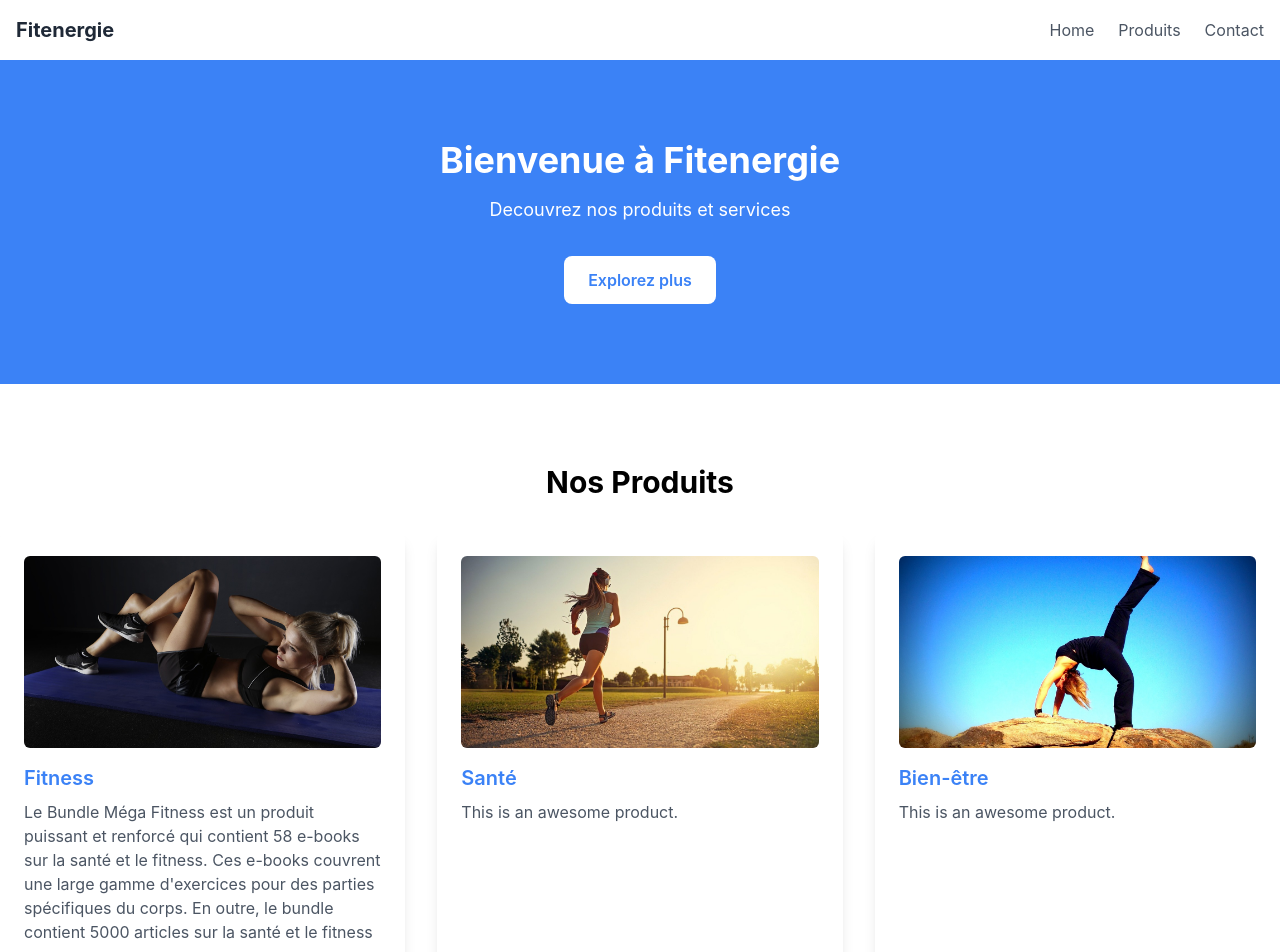
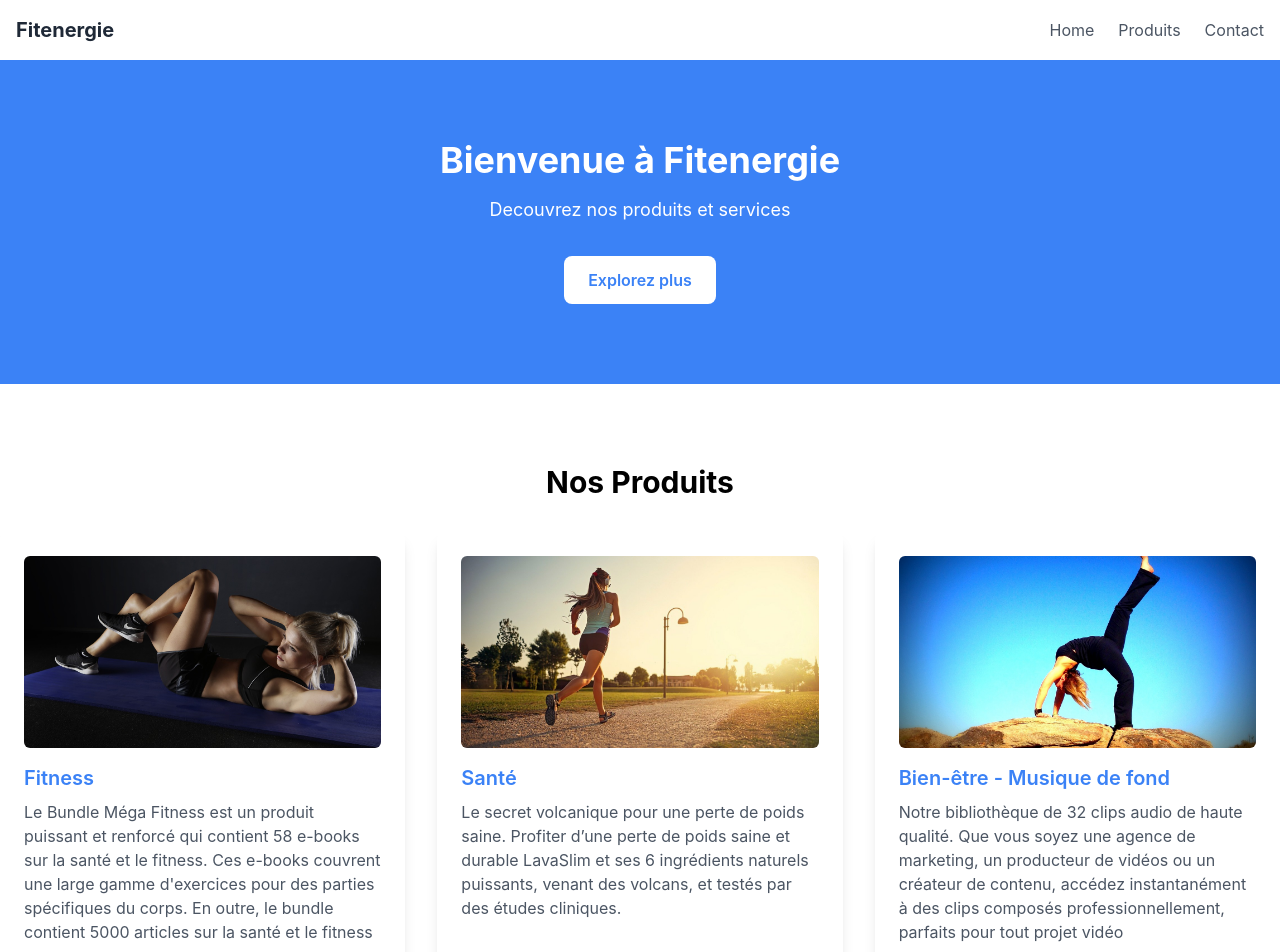
Before and after one commit to Piercel2022/fitenergie, a React (Create React App) app: page / in a window 1280 px wide. Shown: the top 952 px of the page. Built offline with nearby package versions, Linux system fonts and the light colour scheme.

Commit message:
Add the content

```diff
--- a/src/components/Products.js
+++ b/src/components/Products.js
@@ -1,7 +1,7 @@
 import React from 'react';
 
 // Import local images
-import product1Image from '../assets/images/fitness.jpg'
+import product1Image from '../assets/images/fitness.jpg';
 import product2Image from '../assets/images/sante.jpg';
 import product3Image from '../assets/images/bientre.jpg';
 
@@ -9,8 +9,8 @@ const products = [
   { id: 1, title: "Fitness",
 description: "Le Bundle Méga Fitness est un produit puissant et renforcé qui contient 58 e-books sur la santé et le fitness. Ces e-books couvrent une large gamme d'exercices pour des parties spécifiques du corps. En outre, le bundle contient 5000 articles sur la santé et le fitness",
 imgSrc: product1Image, link: "https://digistore24.com/redir/556489/PIiercel" },
-  { id: 2, title: "Santé", description: "This is an awesome product.", imgSrc: product2Image, link: "https://example.com/product2" },
-  { id: 3, title: "Bien-être", description: "This is an awesome product.", imgSrc: product3Image, link: "https://example.com/product3" },
+  { id: 2, title: "Santé", description: "Le secret volcanique pour une perte de poids saine. Profiter d’une perte de poids saine et durable LavaSlim et ses 6 ingrédients naturels puissants, venant des volcans, et testés par des études cliniques.", imgSrc: product2Image, link: "https://lavaslim.co/#aff=PIiercel" },
+  { id: 3, title: "Bien-être - Musique de fond", description: "Notre bibliothèque de 32 clips audio de haute qualité. Que vous soyez une agence de marketing, un producteur de vidéos ou un créateur de contenu, accédez instantanément à des clips composés professionnellement, parfaits pour tout projet vidéo", imgSrc: product3Image, link: "https://www.digistore24.com/redir/556453/PIiercel/" },
 ];
 
 const Products = () => {
```
Also changed, not shown: 1 other file (tests, documents, lock files or other folders).
